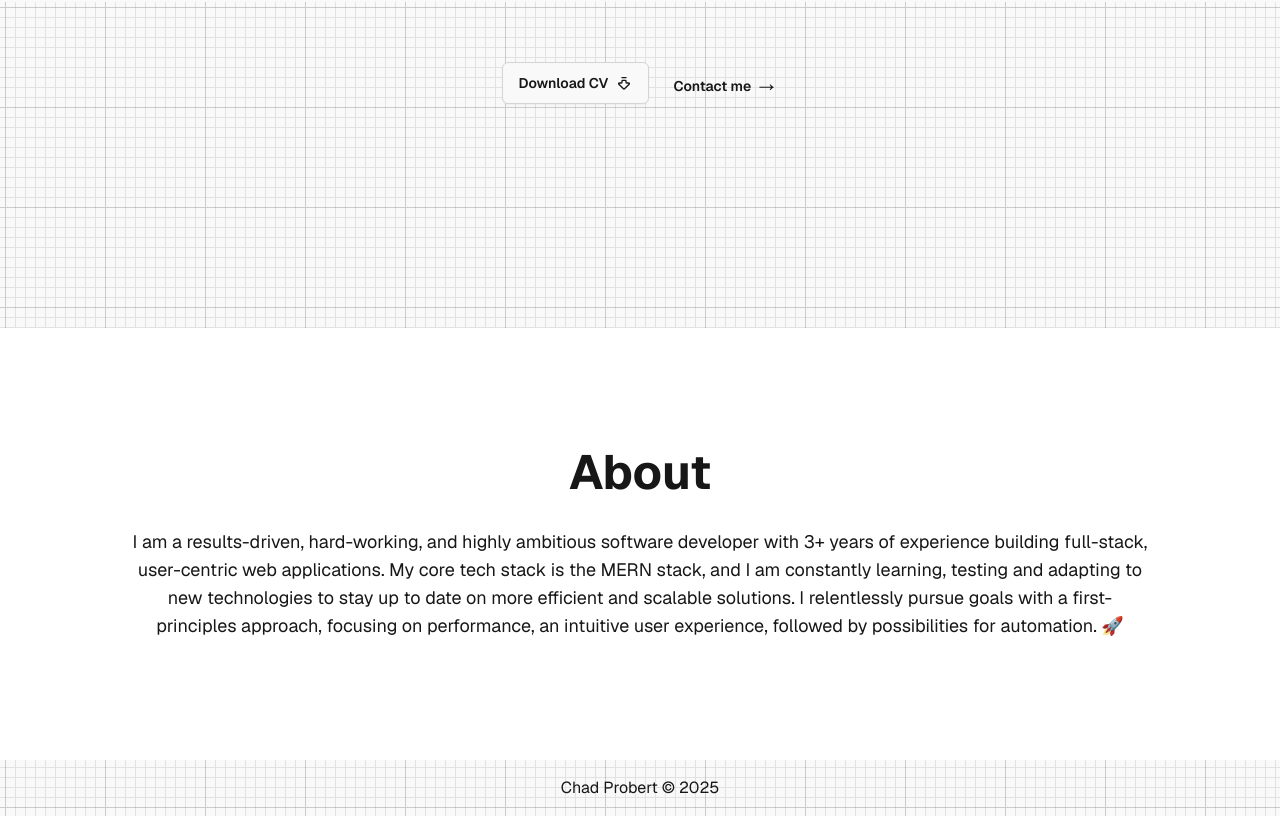
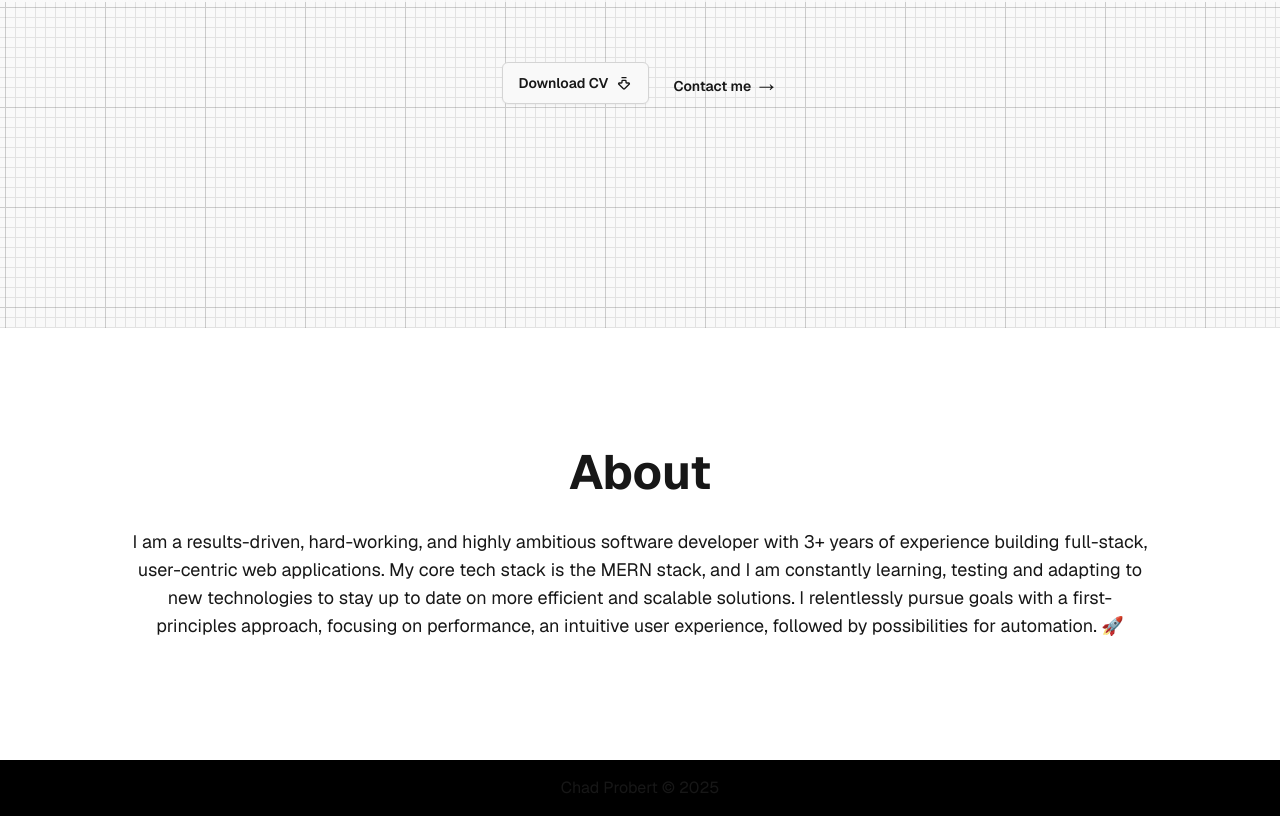
Before and after one commit to ChadProbert/chad-probert-portfolio, a Next.js app: page / in a window 1280 px wide. Shown: the part 798-1614 px from the top of the page. Built offline with nearby package versions, Linux system fonts and the light colour scheme.

Commit message:
Rough draft of the Footer component.

```diff
--- a/app/components/Footer.tsx
+++ b/app/components/Footer.tsx
@@ -1,7 +1,7 @@
 export default function Footer() {
-    return (
-        <footer className="relative z-10 flex justify-center p-4">
-            Chad Probert &copy; {new Date().getFullYear()}
-        </footer>
-    );
+  return (
+    <footer className="relative z-10 flex justify-center p-4 bg-black">
+      Chad Probert &copy; {new Date().getFullYear()}
+    </footer>
+  );
 }
```
